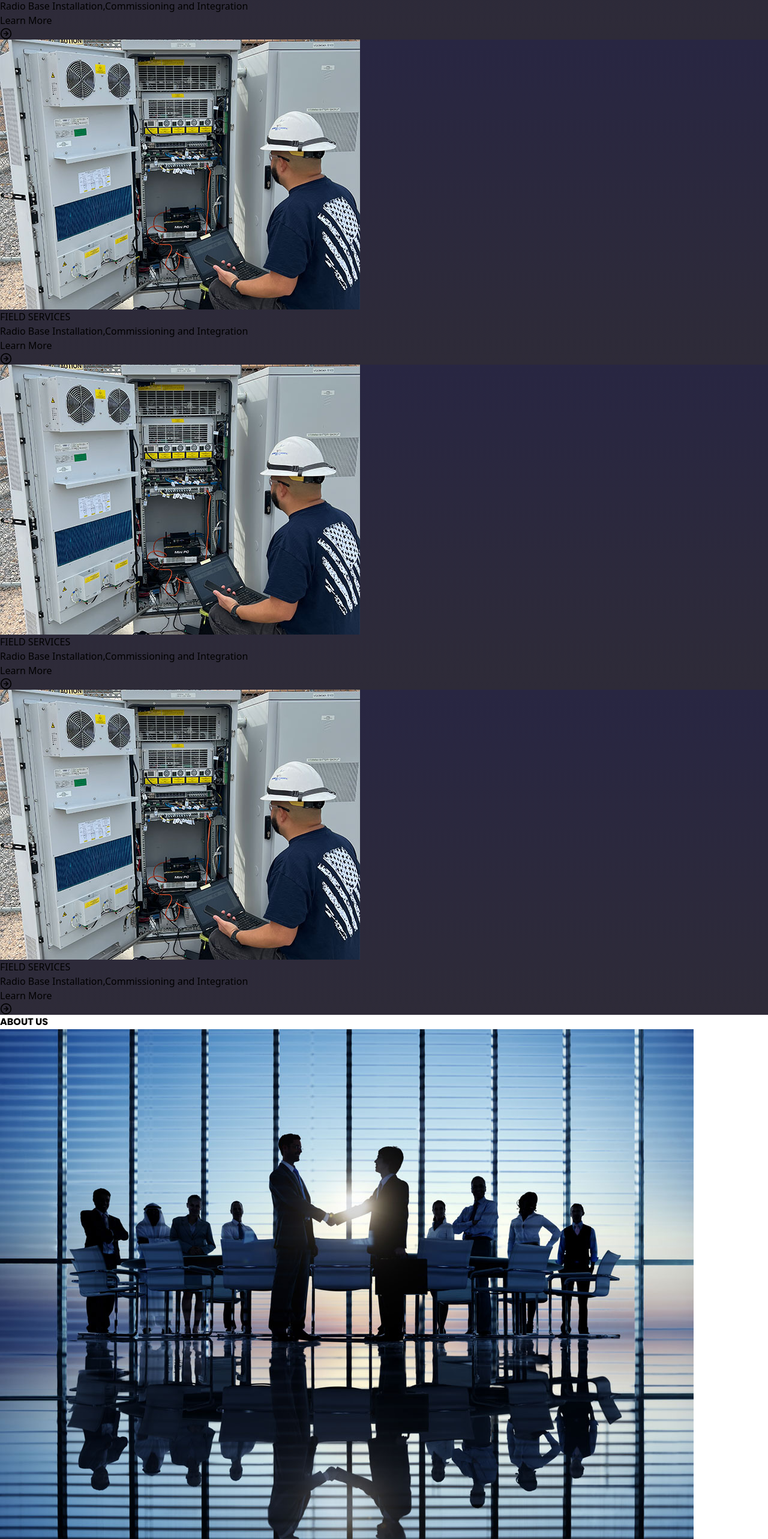
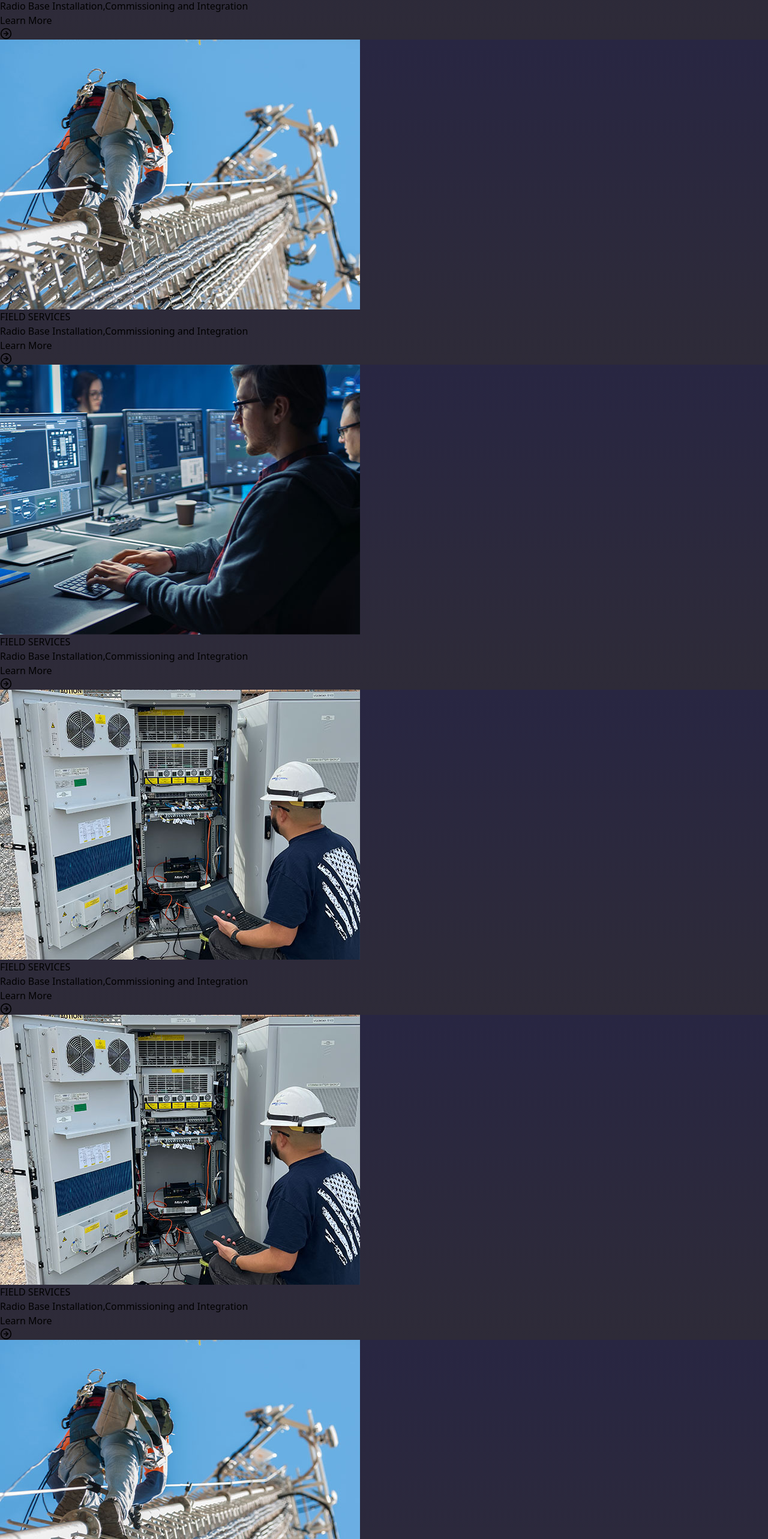
Before and after one commit to Kritika745/EmpireEnggServices, a React (Vite) app: page / in a window 1280 px wide. Shown: the part 1211-3777 px from the top of the page at 60% size. Built offline with nearby package versions, Linux system fonts and the light colour scheme.

Commit message:
services card

```diff
--- a/src/Components/Services.jsx
+++ b/src/Components/Services.jsx
@@ -6,58 +6,93 @@ import { Link } from 'react-router-dom';
 const Services = () => {
   return (
     <div id='services' className='w-full flex flex-col items-center justify-center '>
-         <div className='inline-flex mt-8 border-b-4 border-[#00cc99] px-2 '>
+         <div className='inline-flex mt-10 border-b-4 border-[#00cc99] px-2 '>
         <h1 className='poppins text-[#00cc99] text-center text-4xl'>OUR SERVICES</h1>
       </div>
 
-       <div className='w-full flex  px-24'>
-      <div className='w-1/2 m-4 mt-20 blue rounded-lg shadow-xl flex '>
-         <div className=' m-6 '>
-            <img className='rounded-lg h-52' src="/fieldservice-card.jpg" alt="" />
+       <div className='w-full flex mt-20 px-24'>
+      <div className='w-1/4 mx-3 blue rounded-lg flex flex-col shadow-2xl'>
+         <div className=''>
+            <img className='rounded-t-lg ' src="/fieldservice-card.jpg" alt="" />
          </div>
-         <div className=' py-6'>
+         <div className='flex flex-col m-4 mb-6'>
            <p className=' text-white font-bold text-2xl'>FIELD SERVICES</p>
            <p className='text-white  '>Radio Base Installation,Commissioning and Integration</p>
            <Link to='/'><button className='mt-4 bg-[#00cc99] hover:bg-emerald-600 w-30 px-3 py-2 rounded-md font-bold flex text-[1rem]'> Learn More <ArrowRightCircle className='ml-2 mt-[2.5px]' size={20}/></button></Link>
+        </div>
+      </div>
 
+     <div className='w-1/4 mx-3 blue rounded-lg shadow-2xl flex flex-col'>
+         <div className=''>
+            <img className='rounded-t-lg ' src="/constuct-card.jpg" alt="" />
          </div>
-      </div>
-      <div className='w-1/2 m-4 mt-20 blue rounded-lg shadow-xl flex '>
-         <div className='  m-6 '>
-            <img className='rounded-lg h-52' src="/fieldservice-card.jpg" alt="" />
-         </div>
-         <div className='py-6'>
+         <div className='flex flex-col m-4 mb-6'>
            <p className=' text-white font-bold text-2xl'>FIELD SERVICES</p>
            <p className='text-white  '>Radio Base Installation,Commissioning and Integration</p>
            <Link to='/'><button className='mt-4 bg-[#00cc99] hover:bg-emerald-600 w-30 px-3 py-2 rounded-md font-bold flex text-[1rem]'> Learn More <ArrowRightCircle className='ml-2 mt-[2.5px]' size={20}/></button></Link>
+        </div>
+      </div>
 
+      <div className='w-1/4 mx-3 blue rounded-lg shadow-2xl flex flex-col'>
+         <div className=''>
+            <img className='rounded-t-lg ' src="/radio-card.jpg" alt="" />
          </div>
-         </div>
-
-
-      </div>
-      <div className='w-2/3 mt-20 blue rounded-lg shadow-xl flex '>
-         <div className='  m-6 '>
-            <img className='rounded-lg h-52' src="/fieldservice-card.jpg" alt="" />
-         </div>
-         <div className='m-6 p-10 '>
+         <div className='flex flex-col m-4 mb-6'>
            <p className=' text-white font-bold text-2xl'>FIELD SERVICES</p>
            <p className='text-white  '>Radio Base Installation,Commissioning and Integration</p>
            <Link to='/'><button className='mt-4 bg-[#00cc99] hover:bg-emerald-600 w-30 px-3 py-2 rounded-md font-bold flex text-[1rem]'> Learn More <ArrowRightCircle className='ml-2 mt-[2.5px]' size={20}/></button></Link>
+        </div>
+      </div>
 
+      <div className='w-1/4 mx-3 blue rounded-lg shadow-2xl flex flex-col '>
+         <div className=''>
+            <img className='rounded-t-lg' src="/fieldservice-card.jpg" alt="" />
          </div>
-      </div>
-      <div className='w-2/3 mt-20 blue rounded-lg shadow-xl flex '>
-         <div className='  m-6 '>
-            <img className='rounded-lg h-52' src="/fieldservice-card.jpg" alt="" />
-         </div>
-         <div className='m-6 p-10 '>
+         <div className='flex flex-col m-4 mb-6'>
            <p className=' text-white font-bold text-2xl'>FIELD SERVICES</p>
            <p className='text-white  '>Radio Base Installation,Commissioning and Integration</p>
            <Link to='/'><button className='mt-4 bg-[#00cc99] hover:bg-emerald-600 w-30 px-3 py-2 rounded-md font-bold flex text-[1rem]'> Learn More <ArrowRightCircle className='ml-2 mt-[2.5px]' size={20}/></button></Link>
+        </div>
+      </div>
 
+      </div>
+
+      <div className='w-full flex mt-10 px-24 justify-center items-center mb-10'>
+      <div className='w-1/4 mx-3 blue rounded-lg flex flex-col shadow-2xl'>
+         <div className=''>
+            <img className='rounded-t-lg' src="/fieldservice-card.jpg" alt="" />
          </div>
+         <div className='flex flex-col m-4 mb-6'>
+           <p className=' text-white font-bold text-2xl'>FIELD SERVICES</p>
+           <p className='text-white  '>Radio Base Installation,Commissioning and Integration</p>
+           <Link to='/'><button className='mt-4 bg-[#00cc99] hover:bg-emerald-600 w-30 px-3 py-2 rounded-md font-bold flex text-[1rem]'> Learn More <ArrowRightCircle className='ml-2 mt-[2.5px]' size={20}/></button></Link>
+        </div>
       </div>
+
+     <div className='w-1/4 mx-3 blue rounded-lg shadow-2xl flex flex-col'>
+         <div className=''>
+            <img className='rounded-t-lg ' src="/constuct-card.jpg" alt="" />
+         </div>
+         <div className='flex flex-col m-4 mb-6'>
+           <p className=' text-white font-bold text-2xl'>FIELD SERVICES</p>
+           <p className='text-white  '>Radio Base Installation,Commissioning and Integration</p>
+           <Link to='/'><button className='mt-4 bg-[#00cc99] hover:bg-emerald-600 w-30 px-3 py-2 rounded-md font-bold flex text-[1rem]'> Learn More <ArrowRightCircle className='ml-2 mt-[2.5px]' size={20}/></button></Link>
+        </div>
+      </div>
+
+      <div className='w-1/4 mx-3 blue rounded-lg shadow-2xl flex flex-col'>
+         <div className=''>
+            <img className='rounded-t-lg' src="/radio-card.jpg" alt="" />
+         </div>
+         <div className='flex flex-col m-4 mb-6'>
+           <p className=' text-white font-bold text-2xl'>FIELD SERVICES</p>
+           <p className='text-white  '>Radio Base Installation,Commissioning and Integration</p>
+           <Link to='/'><button className='mt-4 bg-[#00cc99] hover:bg-emerald-600 w-30 px-3 py-2 rounded-md font-bold flex text-[1rem]'> Learn More <ArrowRightCircle className='ml-2 mt-[2.5px]' size={20}/></button></Link>
+        </div>
+      </div>
+
+       </div>
+
     </div>
   )
 }
--- a/src/Pages/Home.jsx
+++ b/src/Pages/Home.jsx
@@ -11,7 +11,6 @@ const Home = () => {
     <Navbar/>
     <Carousel/>
     <Services/>
-    <AboutUs/>
     <Footer/>
 
 
```
